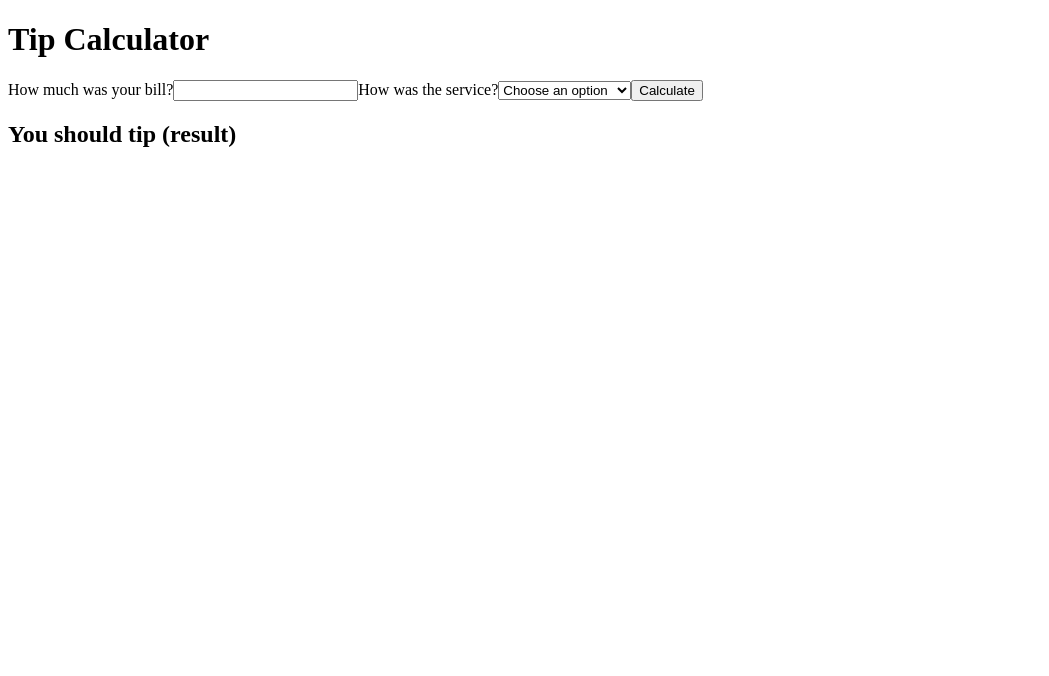
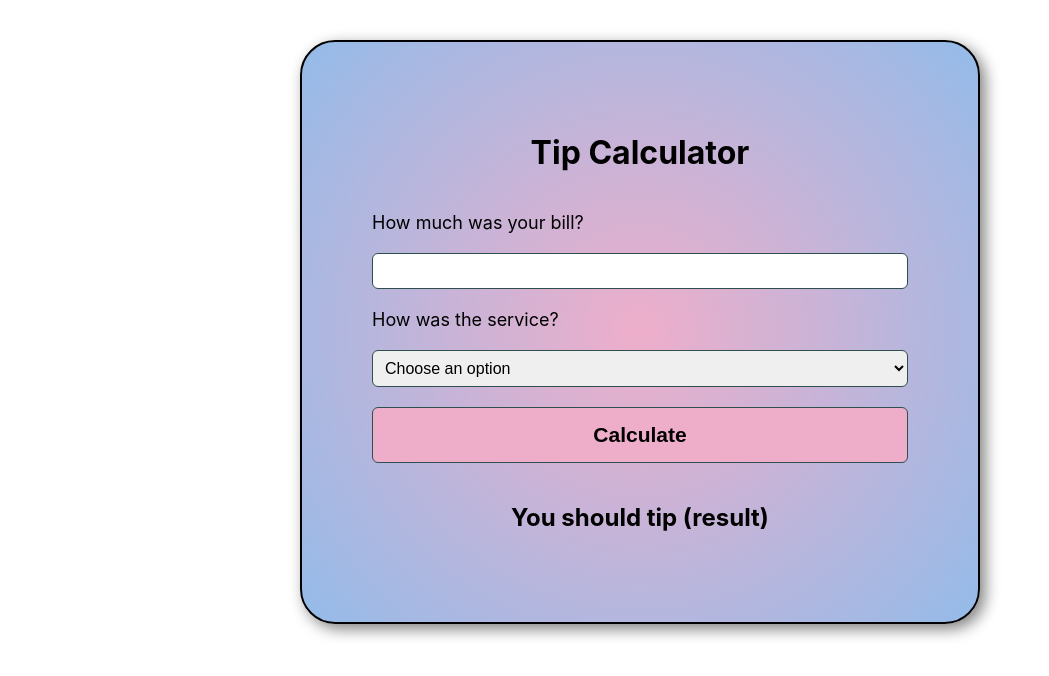
Before and after one commit to IrisvanOllefen/tip-calculator, a Next.js app: page / in a window 1280 px wide. Shown: the top 676 px of the page, without its empty margins (0-1049 px from the left). Built offline with nearby package versions, Linux system fonts and the light colour scheme.

Commit message:
Added styling

```diff
--- /dev/null
+++ b/pages/_app.js
@@ -0,0 +1,5 @@
+import '../styles.css'
+
+export default function MyApp({ Component, pageProps }) {
+    return <Component {...pageProps} />
+}
--- a/pages/index.js
+++ b/pages/index.js
@@ -1,12 +1,12 @@
 function HomePage() {
   return (
-    <div>
-      <h1>Tip Calculator</h1>
+    <div className="container">
+      <h1 className="title">Tip Calculator</h1>
       <form>
         <label>How much was your bill?</label>
-        <input type="number"/>
+        <input type="number" className="price-input"/>
         <label>How was the service?</label>
-        <select name="service">
+        <select name="service" className="service-input">
           <option value="-">Choose an option</option>
           <option value="-">30% - Outstanding</option>
           <option value="-">20% - Good</option>
@@ -14,9 +14,9 @@ function HomePage() {
           <option value="-">10% - Bad</option>
           <option value="-">5% - Terrible</option>
         </select>
-        <input type="submit" value="Calculate"/>
+        <input type="submit" value="Calculate" className="calculate-button" />
       </form>
-      <h2>You should tip (result)</h2>
+      <h2 className="result">You should tip (result)</h2>
     </div>
   )
 }
--- /dev/null
+++ b/styles.css
@@ -0,0 +1,49 @@
+body {
+    font-family: 'SF Pro Text', 'SF Pro Icons', 'Helvetica Neue', 'Helvetica', 'Arial', sans-serif;
+    padding: 20px 20px 60px;
+    max-width: 680px;
+    margin: 0 auto;
+}
+
+.container {
+    background: rgb(238,174,202);
+    background: radial-gradient(circle, rgba(238,174,202,1) 0%, rgba(148,187,233,1) 100%);
+    padding: 70px;
+    margin-top: 20px;
+    border: 2px solid black;
+    border-radius: 35px;
+    box-shadow: 5px 5px 15px grey;
+}
+
+.title, .result {
+    text-align: center;
+}
+
+.title {
+    margin-bottom: 40px;
+}
+
+.result {
+    margin-top: 40px;
+}
+
+form {
+    display: flex;
+    flex-direction: column;
+    gap: 20px;
+    font-size: 18px;
+}
+
+.price-input, .service-input, .calculate-button {
+    padding: 8px;
+    border: 0.5px solid darkslategray;
+    border-radius: 6px;
+    font-size: 16px;
+}
+
+.calculate-button {
+    background-color: rgb(238,174,202);
+    padding: 15px;
+    font-size: 21px;
+    font-weight: 600;
+}
```
